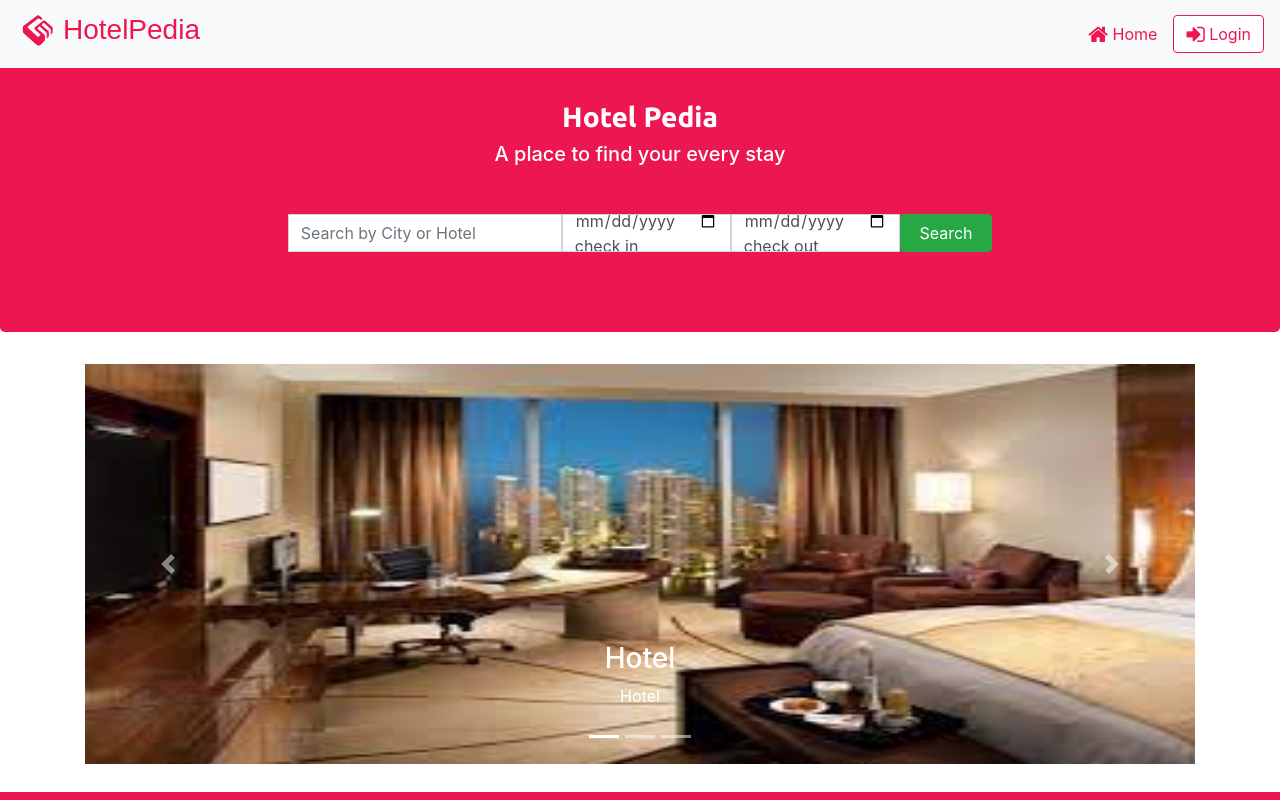
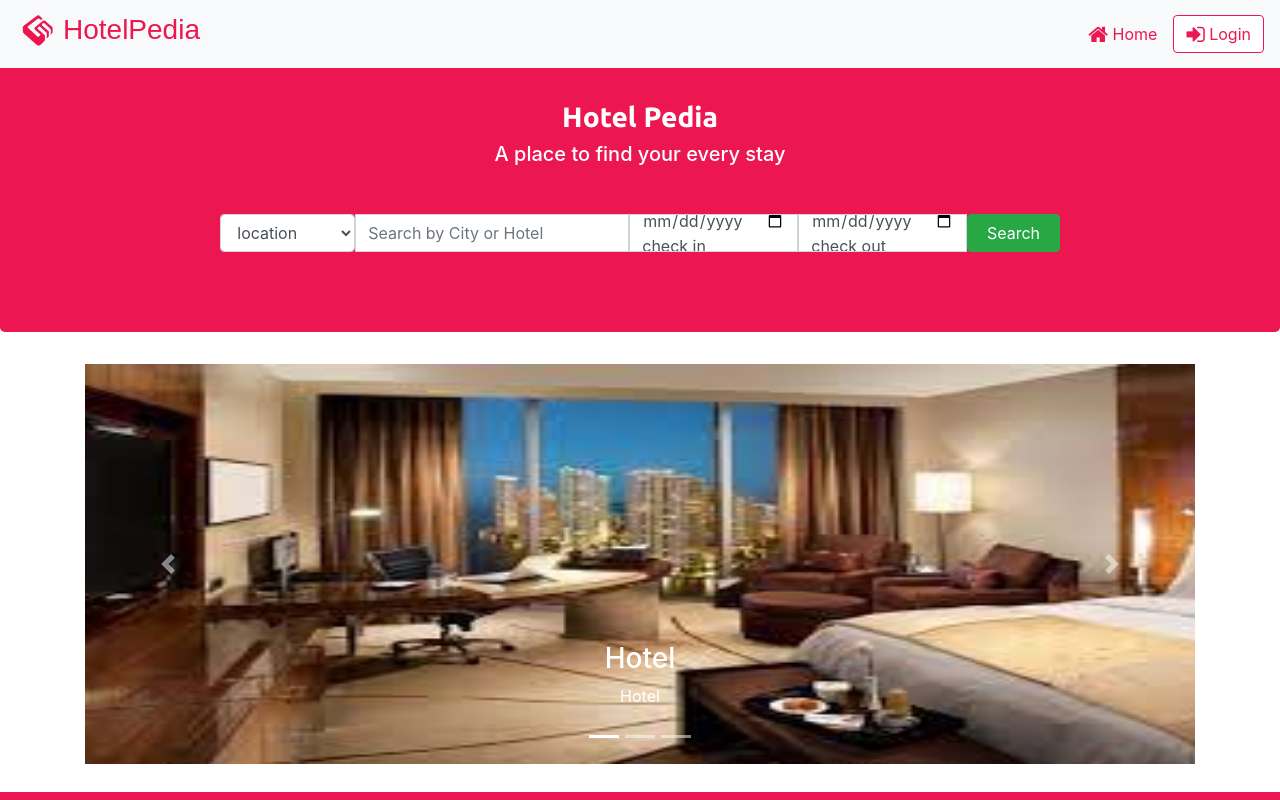
Before and after one commit to lokeshkeelisetti/HotelBookingFrontend, a React (Create React App) app: page / in a window 1280 px wide. Shown: the top 800 px of the page. Built offline with nearby package versions, Linux system fonts and the light colour scheme.

Commit message:
fixed css

```diff
--- a/src/components/HomeComponent.js
+++ b/src/components/HomeComponent.js
@@ -168,6 +168,17 @@ class Home extends Component {
 								>
 									<FormGroup>
 										<Input
+											type="select"
+											id="searchBy"
+											name="searchBy"
+											defaultValue="searchBy"
+										>
+											<option value="location">location</option>
+											<option value="hotel">Hotel Name</option>
+										</Input>
+									</FormGroup>
+									<FormGroup>
+										<Input
 											type="text"
 											id="location"
 											name="location"
--- a/src/components/SearchComponent.js
+++ b/src/components/SearchComponent.js
@@ -51,6 +51,17 @@ class Search extends Component {
 				<Jumbotron>
 					<Container>
 						<Form className="row" onSubmit={this.props.handleSearchHotel}>
+							<FormGroup className="col-5 col-md-3">
+								<Input
+									type="select"
+									id="searchBy"
+									name="searchBy"
+									defaultValue="searchBy"
+								>
+									<option value="location">location</option>
+									<option value="hotel">Hotel Name</option>
+								</Input>
+							</FormGroup>
 							<FormGroup className="col-7 col-md-7">
 								<Input
 									type="text"
```
